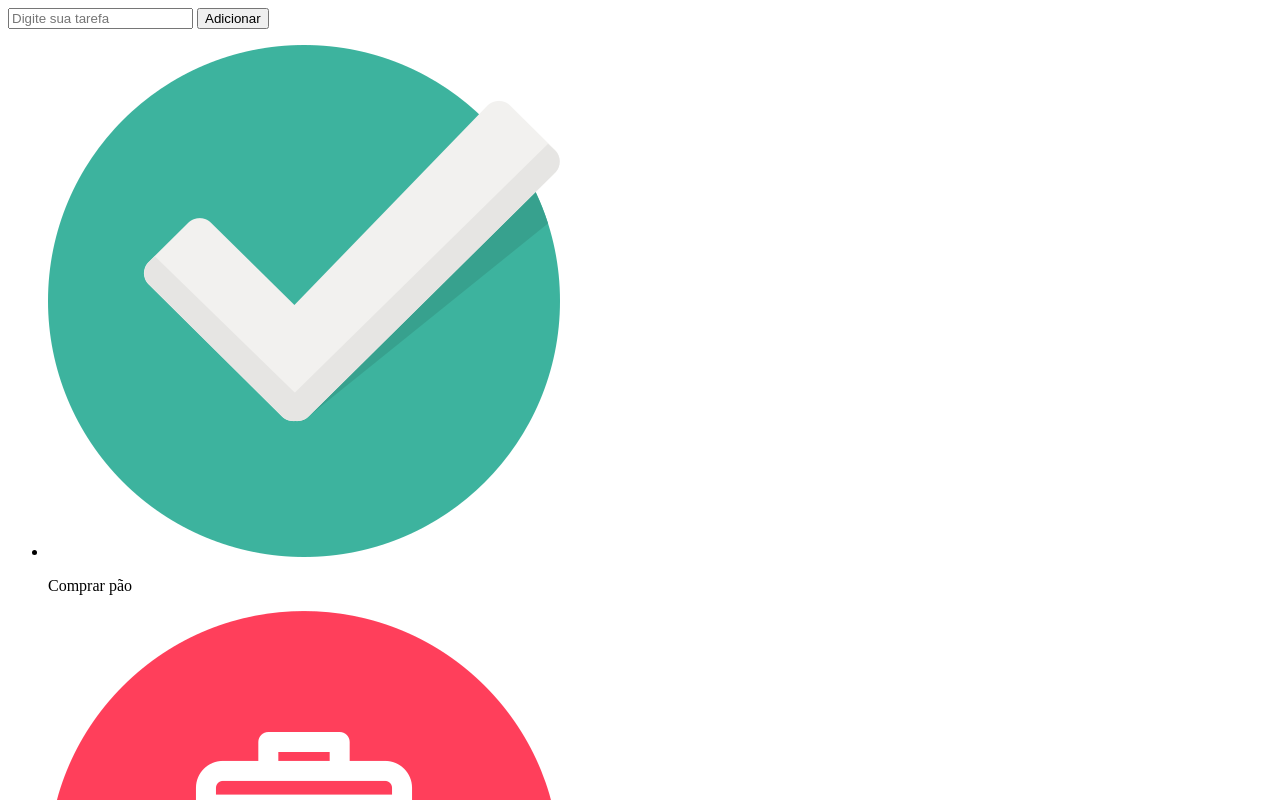
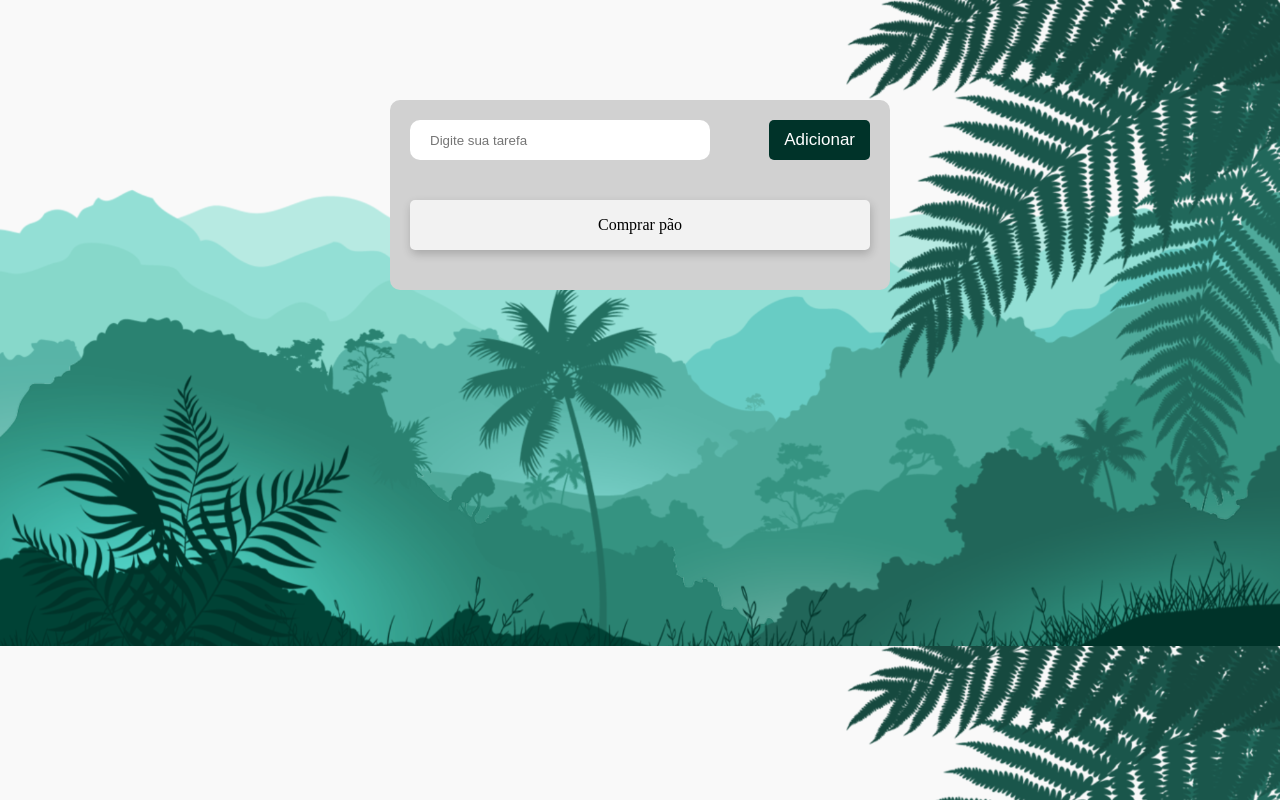
Before and after one commit to jeffersonxbenetti/To-do-List, a plain HTML site: page index.html in a window 1280 px wide. Shown: the top 800 px of the page. Drawn offline with Linux system fonts and the light colour scheme.

Commit message:
Add estilo ao projeto/CSS

```diff
--- a/index.html
+++ b/index.html
@@ -4,6 +4,9 @@
 <head>
     <meta charset="UTF-8">
     <meta name="viewport" content="width=device-width, initial-scale=1.0">
+
+    <link rel="stylesheet" href="./styles.css">
+
     <title>Todo-List</title>
 </head>
 
--- /dev/null
+++ b/styles.css
@@ -0,0 +1,73 @@
+* {
+    margin: 0;
+    padding: 0;
+    box-sizing: border-box;
+    outline: none;
+}
+
+body {
+    background-image: url("./img/background.png");
+    background-size: cover;
+}
+
+.container {
+    background-color: #d1d1d1;
+    width: 500px;
+    border-radius: 10px;
+    padding: 20px;
+    margin: 100px auto 0;
+}
+
+.input-task {
+    border: none;
+    border-radius: 10px;
+    width: 300px;
+    height: 40px;
+    padding-left: 20px;
+}
+
+.button-add-task {
+    border: none;
+    border-radius: 5px;
+    height: 40px;
+    background-color: #003329;
+    color: #fff;
+    font-size: 17px;
+    padding: 0 15px;
+    float: right;
+    cursor: pointer;
+}
+
+.task-list {
+    width: 100%;
+    list-style: none;
+    margin-top: 40px;
+}
+
+.task {
+    height: 50px;
+    background-color: #f2f2f2;
+    box-shadow: 1px 4px 10px rgba(0, 0, 0, 0.2);
+    display: flex;
+    align-items: center;
+    justify-content: space-between;
+    padding: 0 15px;
+    border-radius: 5px;
+    margin-bottom: 20px;
+    cursor: pointer;
+}
+
+.task:hover img {
+    opacity: 1;
+}
+
+img {
+    height: 25px;
+    opacity: 0;
+    transition: opacity 0.5s ease-in-out;
+}
+
+.done {
+    background-color: #8fac55;
+    text-decoration: line-through;
+}
```
